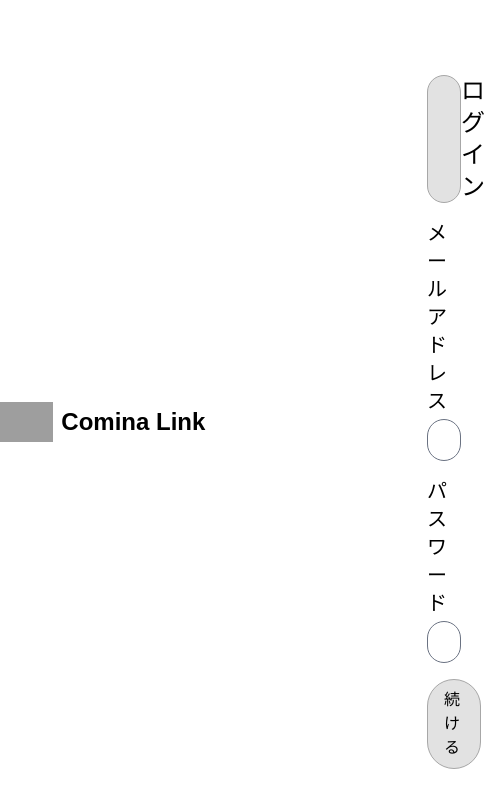
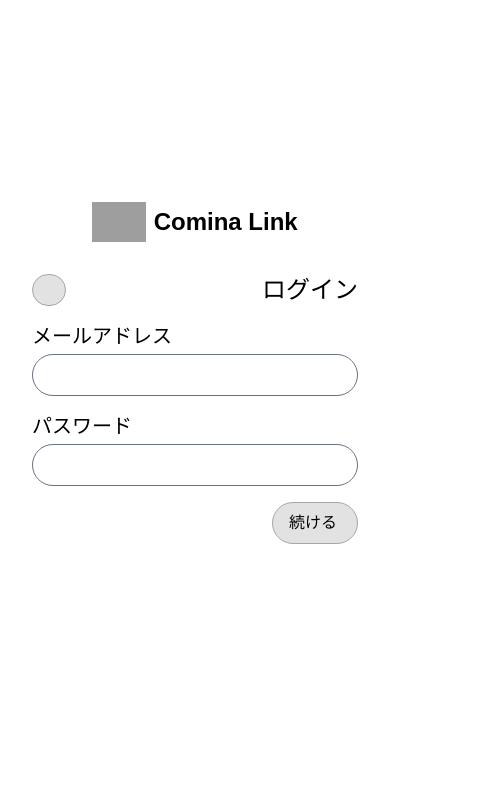
Before and after one commit to comina-dev/link.comina, a SvelteKit app: page /auth/login in a window 390 px wide. Shown: the top 808 px of the page, 493 px wide, since content can reach past the window. Built offline with nearby package versions, Linux system fonts and the light colour scheme; grey boxes are pictures that could not be loaded; some icons are missing.

Commit message:
feat: 認証系ページをレスポンシブ対応

```diff
--- a/src/routes/auth/+layout.svelte
+++ b/src/routes/auth/+layout.svelte
@@ -27,14 +27,14 @@
 </svelte:head>
 
 <main>
-	<section class="grid grid-cols-2 min-h-screen">
-		<div class="my-auto ml-auto mr-50">
+	<section class="grid min-h-screen md:grid-cols-2">
+		<div class="mt-auto mx-auto md:ml-auto md:mr-50 md:my-auto">
 			<a href="/" class="flex shrink-0 whitespace-nowrap transition w-fit" title="ホーム">
 				<img src={data.serviceIconUrlShort} alt="ATSERVER Logo" class="h-10" />
 				<p class="text-(--main-text-color) m-auto ml-2 font-bold text-2xl">{data.serviceName}</p>
 			</a>
 		</div>
-		<div class="flex flex-col p-8 w-[50%] my-auto mr-auto ml-50">
+		<div class="flex flex-col p-8 w-full h-100 mb-auto mx-auto md:h-auto md:w-[50%] md:mr-auto md:ml-50 md:my-auto">
 			{@render children()}
 		</div>
 	</section>
```
